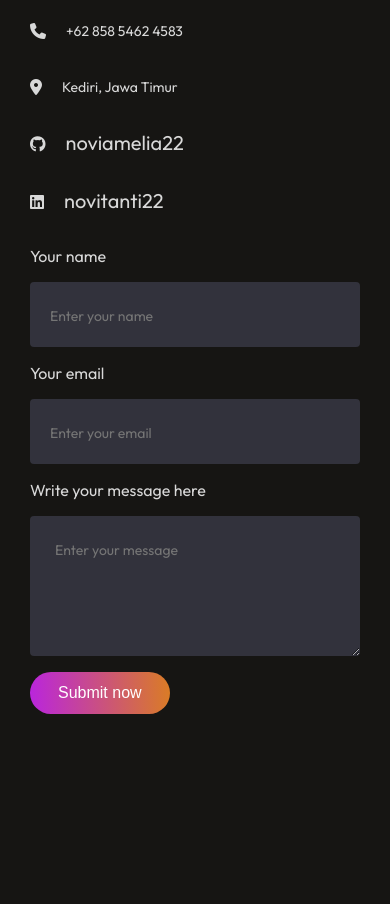
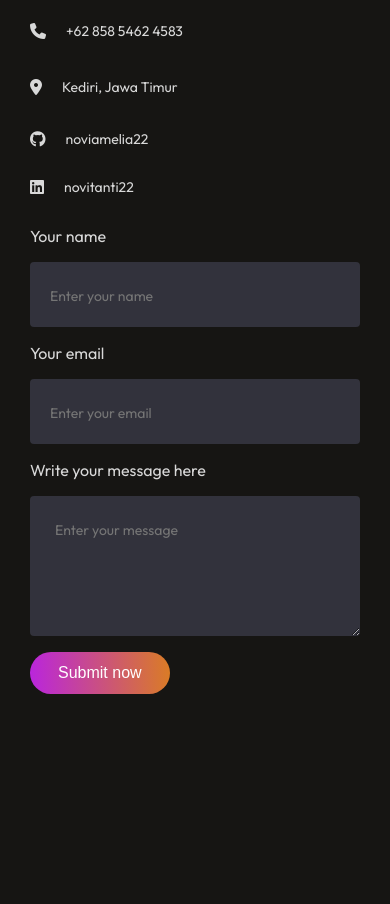
Before and after one commit to noviamelia22/portofolio, a React (Vite) app: page / in a window 390 px wide. Shown: the part 5900-6804 px from the top of the page. Built offline with nearby package versions, Linux system fonts and the light colour scheme.

Commit message:
Trigger Vercel redeploy

```diff
--- a/src/Components/Contact/Contact.css
+++ b/src/Components/Contact/Contact.css
@@ -250,6 +250,9 @@
     .contact-detail p {
         font-size: 14px;
     }
+    .contact-link {
+        font-size: 14px;
+    }
 
     .contact-right {
         gap: 16px;
--- a/src/Components/Contact/Contact.jsx
+++ b/src/Components/Contact/Contact.jsx
@@ -51,7 +51,6 @@ const Contact = () => {
                         </div>
                         <div className="contact-detail">
                             <i className="fab fa-github"></i>
-                            <p>
                             <a
                                 href="https://github.com/noviamelia22"
                                 target="_blank"
@@ -60,11 +59,9 @@ const Contact = () => {
                             >
                                 noviamelia22
                             </a>
-                            </p>
                         </div>
                         <div className="contact-detail">
                             <i className="fab fa-linkedin"></i>
-                            <p>
                             <a
                                 href="https://linkedin.com/in/novitanti22"
                                 target="_blank"
@@ -73,7 +70,6 @@ const Contact = () => {
                             >
                                 novitanti22
                             </a>
-                            </p>
                         </div>
                     </div>
                 </div>
```
Lines whose indentation alone changed are shown as unchanged.
